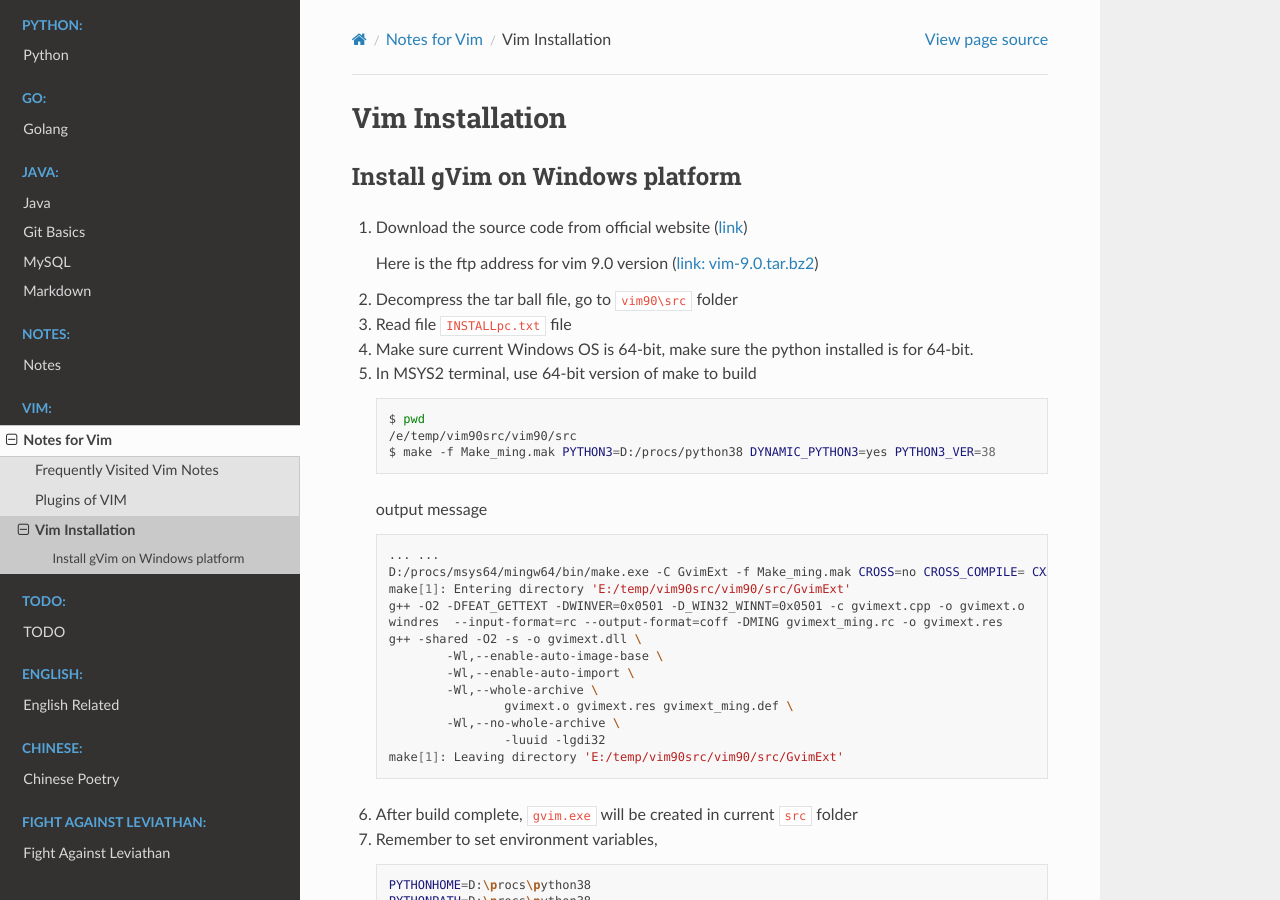
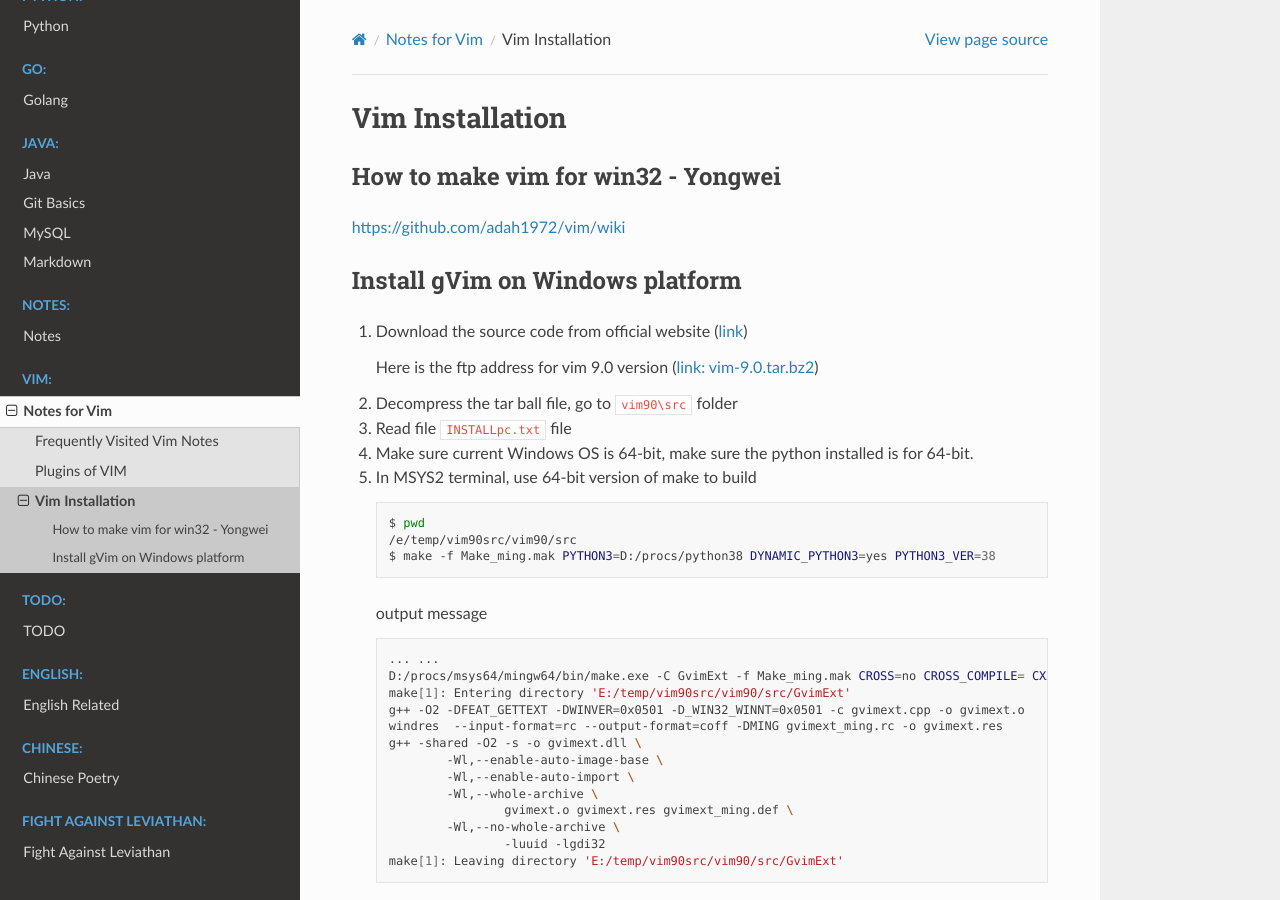
Before and after one commit to Pyrad/pyradnotes, a Sphinx documentation site: the page built from source/Vim/vim_install.md, in a window 1280 px wide and 900 px high. Built offline with Sphinx 7.4.7 and the Read the Docs theme 2.0.0, drawn with Linux system fonts in a browser that asks for light colours.

Commit message:
Vim How to make vim for win32

```diff
--- a/source/Vim/vim_install.md
+++ b/source/Vim/vim_install.md
@@ -1,5 +1,9 @@
 # Vim Installation
 
+
+## How to make vim for win32 - Yongwei
+
+[https://github.com/adah1972/vim/wiki](https://github.com/adah1972/vim/wiki)
 
 
 ## Install gVim on Windows platform
```
